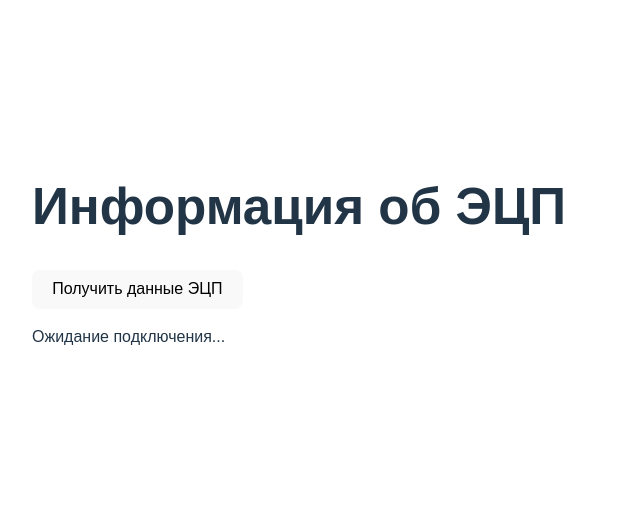
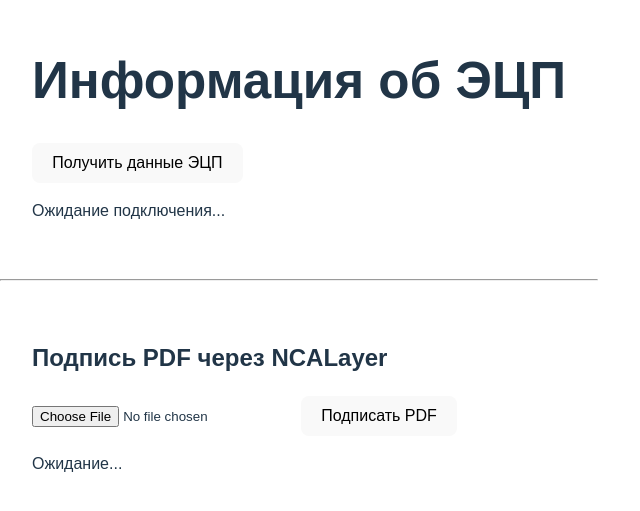
Before and after one commit to DreamerView/ncalayer-react, a React (Vite) app: page / in a window 1280 px wide. Shown: the part 145-656 px from the top of the page, without its empty margins (0-640 px from the left). Built offline with nearby package versions, Linux system fonts and the light colour scheme.

Commit message:
added sign

```diff
--- a/src/App.jsx
+++ b/src/App.jsx
@@ -1,9 +1,12 @@
 import NcaInfo from "./NcaInfo";
+import SignPdf from "./SignPdf";
 
 function App() {
   return(
     <>
       <NcaInfo />
+      <hr />
+      <SignPdf/>
     </>
   );
 }
--- /dev/null
+++ b/src/SignPDF.jsx
@@ -0,0 +1,102 @@
+import React, { useState } from "react";
+import NcaLayer from "ncalayer-js-client";
+
+export default function SignPdf() {
+  const [status, setStatus] = useState("Ожидание...");
+  const [signedData, setSignedData] = useState("");
+  const [selectedFile, setSelectedFile] = useState(null);
+
+  const handleFileChange = (e) => {
+    const file = e.target.files[0];
+    setSelectedFile(file);
+  };
+
+  const handleSignPdf = async () => {
+    if (!selectedFile) {
+      alert("Выберите PDF-файл");
+      return;
+    }
+
+    setStatus("📄 Чтение PDF-файла...");
+
+    const base64 = await toBase64(selectedFile); // важно: байтовое чтение
+
+    const client = new NcaLayer.NCALayerClient();
+
+    try {
+      setStatus("🔐 Подключение к NCALayer...");
+      await client.connect();
+
+      const documentInBase64 = "MTEK"
+
+
+      setStatus("📂 Подписание...");
+
+      const result = await client.basicsSignCMS(
+        NcaLayer.NCALayerClient.basicsStoragesAll,
+        base64,
+        NcaLayer.NCALayerClient.basicsCMSParamsDetached,
+        NcaLayer.NCALayerClient.basicsSignerSignAny,
+      );
+
+      setSignedData(result);
+      setStatus("✅ PDF подписан успешно");
+    } catch (err) {
+      console.error(err);
+      setStatus("❌ Ошибка: " + (err.message || err));
+    } finally {
+      if (client.socket?.readyState === WebSocket.OPEN) {
+        client.socket.close();
+      }
+    }
+  };
+
+  const toBase64 = async (file) => {
+    const buffer = await file.arrayBuffer();
+    const uint8 = new Uint8Array(buffer);
+    let binary = "";
+    for (let byte of uint8) {
+      binary += String.fromCharCode(byte);
+    }
+    return btoa(binary);
+  };
+
+  const downloadP7s = (base64) => {
+    const binary = atob(base64);
+    const bytes = new Uint8Array(binary.length);
+    for (let i = 0; i < binary.length; i++) {
+      bytes[i] = binary.charCodeAt(i);
+    }
+
+    const blob = new Blob([bytes], { type: "application/pkcs7-signature" });
+    const link = document.createElement("a");
+    link.href = URL.createObjectURL(blob);
+    link.download = selectedFile?.name.replace(/\.pdf$/i, "") + ".p7s";
+    link.click();
+  };
+
+  return (
+    <div style={{ fontFamily: "sans-serif", padding: "2rem", maxWidth: 600 }}>
+      <h2>Подпись PDF через NCALayer</h2>
+      <input type="file" accept="application/pdf" onChange={handleFileChange} />
+      <button onClick={handleSignPdf} style={{ marginLeft: "1rem" }}>
+        Подписать PDF
+      </button>
+      <p>{status}</p>
+
+      {signedData && (
+        <div>
+          <h4>📎 CMS-подпись:</h4>
+          <textarea
+            value={signedData}
+            readOnly
+            style={{ width: "100%", height: "200px", fontFamily: "monospace" }}
+          />
+          <button onClick={() => downloadP7s(signedData)} style={{ marginTop: "1rem" }}>
+            ⬇️ Скачать .p7s файл
+          </button>
+        </div>
+      )}
+    </div>
+  );
+}
```
